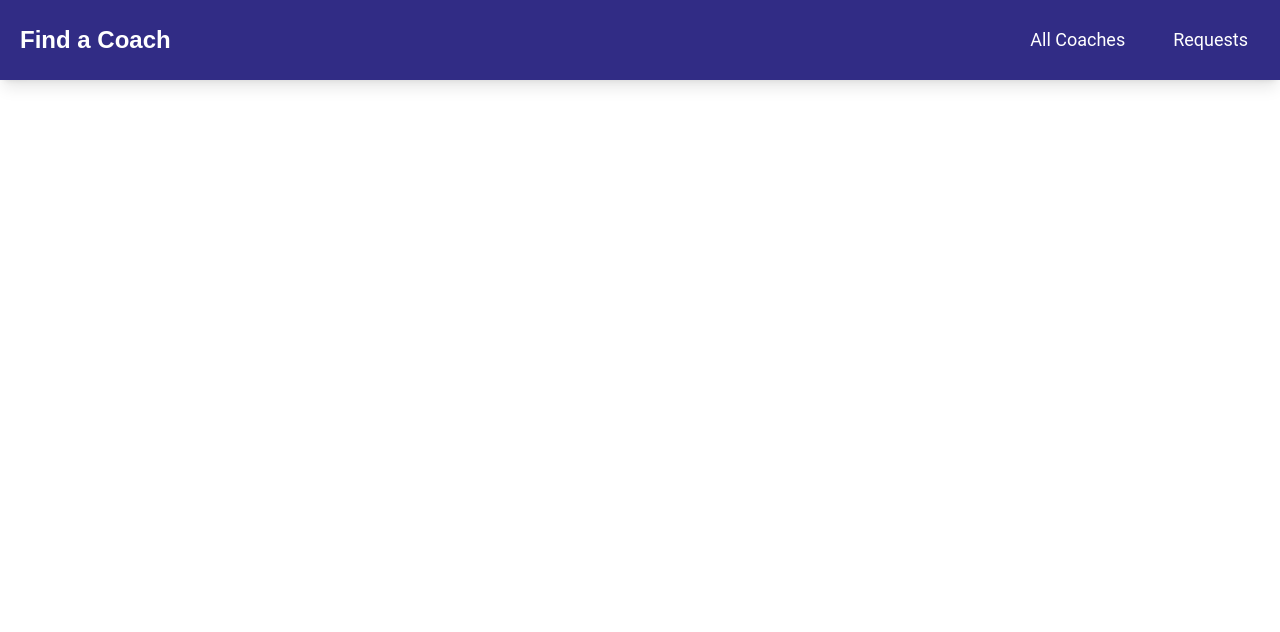
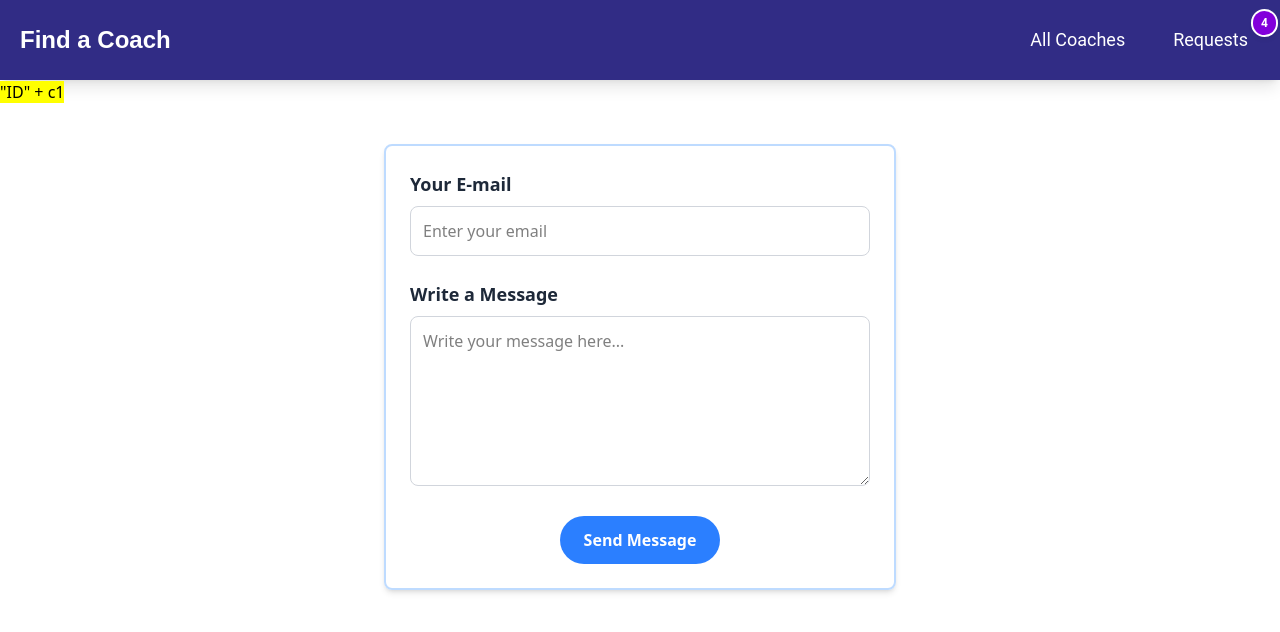
Before and after one commit to rahulhalbiorix/Find-a-coach, a Vue app: page /contact/c1 in a window 1280 px wide. Shown: the top 632 px of the page. Built offline with nearby package versions, Linux system fonts and the light colour scheme.

Commit message:
add-request-message

```diff
--- a/src/components/Coach/CoachItem.vue
+++ b/src/components/Coach/CoachItem.vue
@@ -67,7 +67,8 @@
         <RouterLink
           class="text-white bg-gradient-to-br from bg-purple-600 to-blue-500 hover:bg-gradient-to-bl focus:ring-4 focus:outline-none focus:ring-blue-300 dark:focus:ring-blue-800 font-medium rounded text-sm px-5 py-2 text-center me-2 mb-2"
            :to="{
-            name:'Contact'
+            name:'Contact',
+            params:{id:coach.id}
            }"
           >
           Contact
--- a/src/components/Coach/FilterCoachList.vue
+++ b/src/components/Coach/FilterCoachList.vue
@@ -42,7 +42,7 @@
 
       <!-- Specialized Areas -->
       <div class="flex flex-col w-full sm:w-auto">
-        <label class="text-blue-700 font-medium mb-2">Areas</label>
+        <label class="text-blue-700 font-medium mb-2">Categories</label>
 
         <!-- Custom Dropdown -->
         <div class="relative">
@@ -72,7 +72,7 @@
               'justify-between',
             ]"
           >
-            Select Areas
+            Select Categories
             <svg
               class="w-2.5 h-2.5 ms-3"
               aria-hidden="true"
--- a/src/components/TheHeader/Navbar.vue
+++ b/src/components/TheHeader/Navbar.vue
@@ -1,27 +1,50 @@
-<script setup lang="ts">
-import { RouterLink } from 'vue-router';
-
-</script>
-
 <template>
   <header class="bg-indigo-900 text-white shadow-lg flex">
     <nav class="w-full max-w-7xl mx-auto p-5 flex items-center justify-between">
       <h1 class="text-2xl font-semibold">
-                <RouterLink to="/" class="hover:text-yellow-300 transition-all duration-300">Find a Coach</RouterLink>
+        <RouterLink
+          to="/"
+          class="hover:text-yellow-300 transition-all duration-300"
+          >Find a Coach</RouterLink
+        >
       </h1>
       <ul class="flex space-x-6">
         <li>
-                    <RouterLink to="/coaches" class="hover:border-2 p-3 hover:text-violet-400 transition-all duration-300 text-lg">All
-                        Coaches</RouterLink>
+          <RouterLink
+            to="/coaches"
+            class="hover:border-2 p-3 hover:text-violet-400 transition-all duration-300 text-lg"
+            >All Coaches</RouterLink
+          >
         </li>
         <li>
-                    <RouterLink to="/requests" class="hover:border-2 p-3 hover:text-violet-400 transition-all duration-300 text-lg">Requests
+          <RouterLink
+            to="/requests"
+            class="relative  hover:border-2 p-3 hover:text-violet-400 transition-all duration-300 text-lg"
+          >
+            Requests
+            <span
+              v-if="unreadCount > 0"
+              class="absolute  -top-1.5  -right-4 text-xs bg-purple-700 text-white font-semibold px-2 py-1 rounded-full shadow-md ring-2 ring-white"
+            >
+              {{ unreadCount }}
+            </span>
           </RouterLink>
         </li>
       </ul>
     </nav>
   </header>
 </template>
+
+<script>
+import { RouterLink } from "vue-router";
+export default {
+  computed: {
+    unreadCount() {
+      return this.$store.state.request.length;
+    },
+  },
+};
+</script>
 
 <style>
 ul > li {
@@ -30,7 +53,7 @@ ul > li {
   font-style: normal;
 }
 
-h1{
+h1 {
   font-family: "Poppins", sans-serif;
   font-weight: 700;
   font-style: normal;
@@ -41,7 +64,4 @@ li .router-link-active {
   padding: 12px;
   color: violet;
 }
-
-
-
 </style>
--- a/src/router.js
+++ b/src/router.js
@@ -25,23 +25,17 @@ const router = createRouter({
             props:true,
             meta:{
                 isCoachDetailPage:true
-            },
-            children: [
-                {
-                    path: 'contact',
-                    name:'Contact',
-                    component: ContactCoach
-                }
-            ]
+            }
         },
         {
             path: '/register',
             component: CoachRegistration
         },
         {
-            path: '/contact',
+            path: '/contact/:id',
             name:'Contact',
-            component: ContactCoach
+            component: ContactCoach,
+            props:true
         },
         {
             path: '/requests',
--- a/src/store.js
+++ b/src/store.js
@@ -104,9 +104,47 @@ const store = createStore({
                     description: 'I teach both frontend and backend development with real-world project guidance.',
                     hourlyRate: 31
                 }
+            ],
+            request:[
+              {
+                id:'c1',
+                email:'rahulm@gmail.com',
+                message: 'i want to learn fronted developement'
+              },
+                {
+                id:'c5',
+                email:'yash@gmail.com',
+                message: 'i want to learn backend developement'
+              },
+                {
+                id:'c3',
+                email:'arjun@gmail.com',
+                message: 'i want to learn developing...'
+              },
+                {
+                id:'c4',
+                email:'ashutosh@gmail.com',
+                message: 'i want to learn Full stack developement...'
+              }
             ]
         }
 
+    },
+    mutations:{
+         ADD_REQUEST(state,payload){
+            console.log("🔵 ", payload)
+           state.request.push(payload)
+       }
+    },
+
+    actions:{
+        addRequest(context,payload){
+            console.log(context)
+           console.log(payload);
+
+           context.commit('ADD_REQUEST',payload)
+
+        }
     }
 })
 
--- a/src/views/Requets/ContactCoach.vue
+++ b/src/views/Requets/ContactCoach.vue
@@ -1,19 +1,85 @@
 <template>
-  <div class="container mx-auto  p-6 rounded-lg shadow-md max-w-lg border-2 border-blue-200  mt-10">
+  <form @submit.prevent="submitContactFormData">
+    <mark>"ID" + {{ id }}</mark>
+    <div
+      class="container mx-auto p-6 rounded-lg shadow-md max-w-lg border-2 border-blue-200 mt-10"
+    >
       <div class="mb-6">
-      <label for="email" class="block text-lg font-semibold text-gray-800">Your E-mail</label>
-      <input id="email" type="email" class="w-full mt-2 p-3 border border-gray-300 rounded-lg focus:ring-2 focus:ring-blue-400" placeholder="Enter your email" />
+        <label for="email" class="block text-lg font-semibold text-gray-800"
+          >Your E-mail</label
+        >
+        <input
+          id="email"
+          type="email"
+          v-model.trim="email"
+          class="w-full mt-2 p-3 border border-gray-300 rounded-lg focus:ring-2 focus:ring-blue-400"
+          placeholder="Enter your email"
+        />
+        <div class="bg-pink-200 text-pink-500">{{ email }}</div>
       </div>
 
       <div class="mb-6">
-      <label for="write-message" class="block text-lg font-semibold text-gray-800">Write a Message</label>
-      <textarea id="write-message" class="w-full mt-2 p-3 border border-gray-300 rounded-lg focus:ring-2 focus:ring-blue-400" rows="6" placeholder="Write your message here..."></textarea>
+        <label
+          for="write-message"
+          class="block text-lg font-semibold text-gray-800"
+          >Write a Message</label
+        >
+        <textarea
+          id="write-message"
+          v-model.trim="message"
+          class="w-full mt-2 p-3 border border-gray-300 rounded-lg focus:ring-2 focus:ring-blue-400"
+          rows="6"
+          placeholder="Write your message here..."
+        ></textarea>
+        <div class="bg-orange-200 text-orange-500">{{ message }}</div>
+        <div
+          v-if="!this.isFormValid"
+          class="errors bg-red-100 text-red-500 font-semibold"
+        >
+          Plaese Enter valid email or valid message
         </div>
-
+      </div>
       <div class="text-center">
-      <button class="bg-blue-500 text-white py-3 px-6 rounded-full font-semibold hover:bg-blue-600 focus:outline-none focus:ring-2 focus:ring-blue-400">
+        <button
+          class="bg-blue-500 text-white py-3 px-6 rounded-full font-semibold hover:bg-blue-600 focus:outline-none focus:ring-2 focus:ring-blue-400"
+        >
           Send Message
         </button>
       </div>
     </div>
+  </form>
 </template>
+
+<script>
+export default {
+  props: ["id"],
+  data() {
+    return {
+      email: "",
+      message: "",
+      isFormValid: true,
+    };
+  },
+  methods: {
+    submitContactFormData() {
+      console.log("submit form data method is working...");
+      if (this.email == "" || this.message == "" || !this.email.includes("@")) {
+        this.isFormValid = false;
+        return;
+      } else {
+        this.isFormValid = true;
+        this.$store.dispatch("addRequest", {
+          id: this.id,
+          email: this.email,
+          message: this.message,
+        });
+
+        this.email = "";
+        this.message = "";
+
+        alert("Your request has been submitted!");
+      }
+    },
+  },
+};
+</script>
--- a/src/views/Requets/RequestReceived.vue
+++ b/src/views/Requets/RequestReceived.vue
@@ -1,3 +1,57 @@
 <template>
+  <div class="container mx-auto mt-10 p-5">
+    <div v-if="request.length === 0" class="text-gray-500 text-center">
+      No requests have been submitted yet.
+    </div>
 
+    <ul class="space-y-6">
+      <li
+        v-for="req in receivedRequests"
+        :key="req.id"
+        class="bg-white p-5 rounded-lg shadow-md border border-gray-100 hover:shadow-lg transition-shadow"
+      >
+        <div class="flex items-center gap-4 mb-3">
+          <img
+            :src="req.image"
+            alt="Coach"
+            class="w-12 h-12 rounded-full object-cover border"
+          />
+          <div>
+            <h3 class="text-lg font-semibold text-gray-800">
+              Coach: {{ req.firstname }} {{ req.lastname }}
+            </h3>
+            <p class="text-sm text-gray-500">
+              Request from:
+              <span class="font-medium text-blue-600">{{ req.email }}</span>
+            </p>
+          </div>
+        </div>
+
+        <div class="bg-purple-50 border border-gray-200 p-4 rounded-md">
+          <p class=" text-purple-700 italic">"{{ req.message }}"</p>
+        </div>
+      </li>
+    </ul>
+  </div>
 </template>
+
+<script>
+export default {
+  computed: {
+    request() {
+      return this.$store.state.request;
+    },
+    coaches() {
+      return this.$store.state.coaches;
+    },
+    receivedRequests() {
+      const recRequest = this.request.map((req) => {
+        const coach = this.coaches.find((c) => c.id == req.id);
+        return Object.assign(req, coach);
+      });
+
+      return recRequest;
+    },
+  },
+};
+</script>
```
Lines whose indentation alone changed are shown as unchanged.
